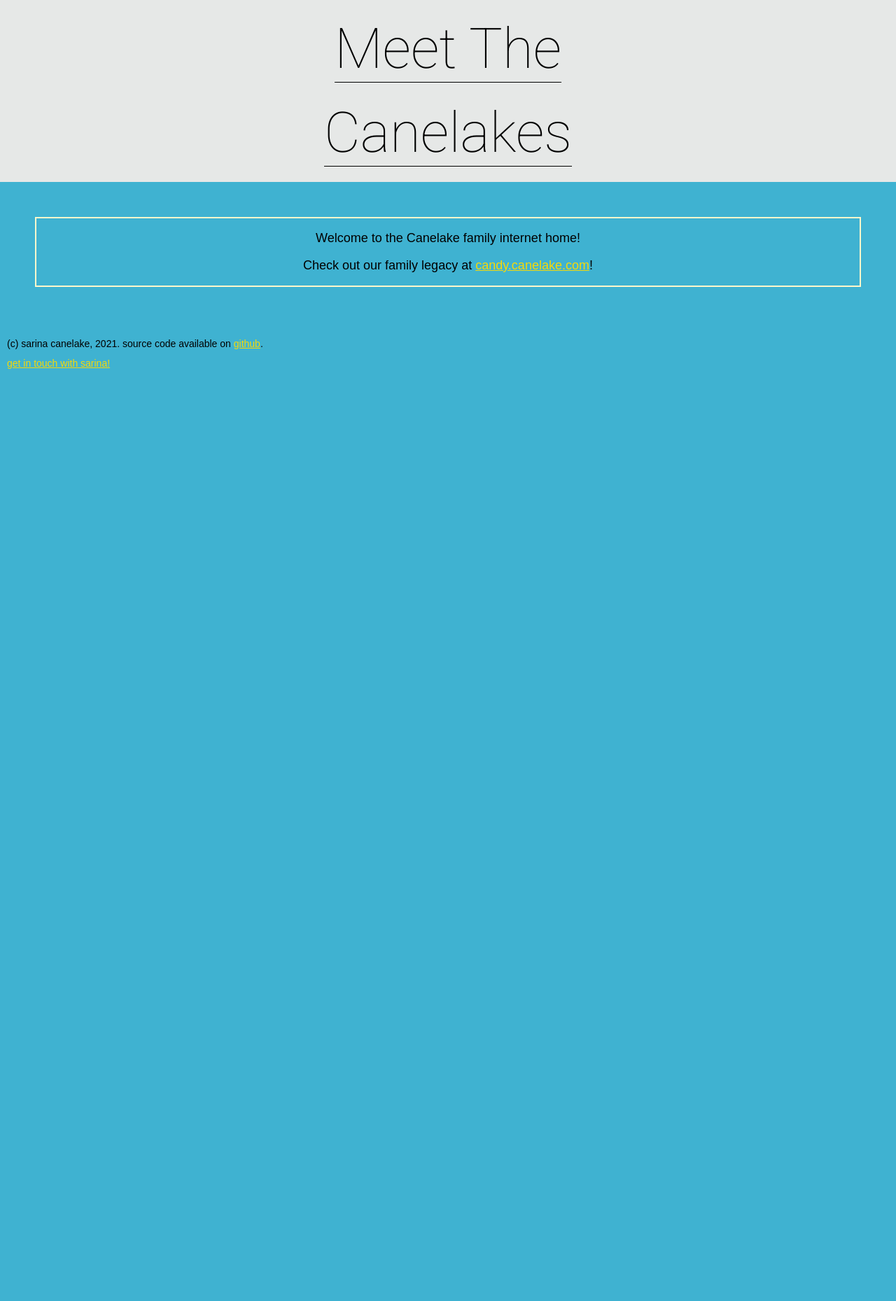
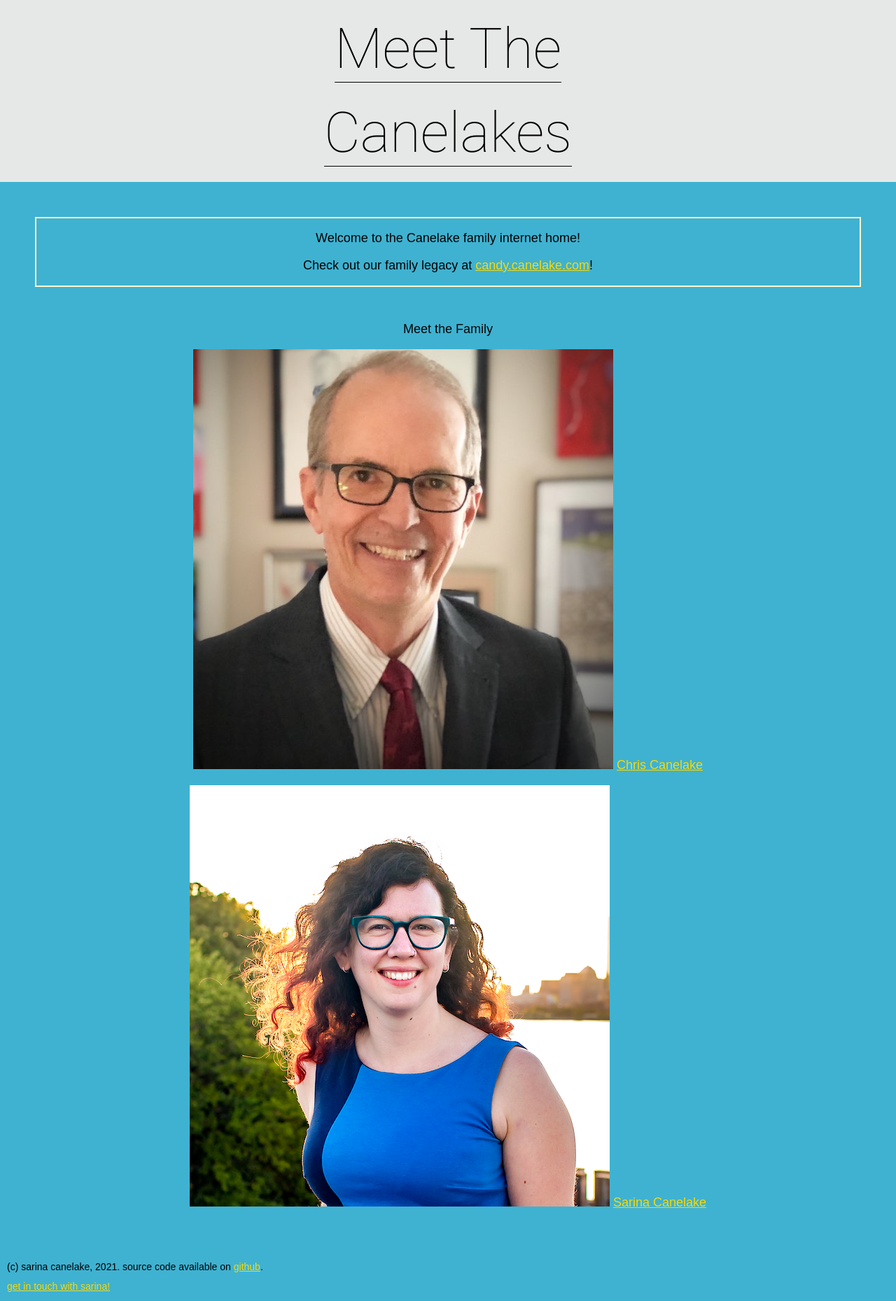
Before and after one commit to sarina/canelake, a Jekyll site: the page built from index.html, in a window 1280 px wide. Shown: the whole page at 70% size. Built offline with Jekyll 4.4.1, drawn with Linux system fonts in a browser that asks for light colours; before the commit the page ends 900 px from its top, so only the background shows below that.

Commit message:
Try adding profile images

```diff
--- a/css/main.css
+++ b/css/main.css
@@ -67,6 +67,12 @@ h1.clearfix, h2.clearfix {
   margin: 50px;
 }
 
+.content-body {
+    text-align: center;
+    font-size: 1.125em;
+    margin: 50px;
+}
+
 /* Footer */
 .footer-wrapper {
   max-width: 100%;
--- a/index.html
+++ b/index.html
@@ -6,3 +6,9 @@ title: Home
     <p>Welcome to the Canelake family internet home!</p>
     <p>Check out our family legacy at <a href="candy.canelake.com">candy.canelake.com</a>!</p>
   </div>
+
+  <div class="content-body">
+    <p>Meet the Family</p>
+    <p><img src="assets/chriscanelake.jpeg" alt="Chris Canelake"> <a href="chris.canelake.com">Chris Canelake</a></p>
+    <p><img src="assets/sarinacanelake.png" alt="Sarina Canelake"> <a href="sarina.canelake.com">Sarina Canelake</a></p>
+  </div>
```
Also changed, not shown: assets/chriscanelake.jpeg (added), assets/sarinacanelake.png (added).
